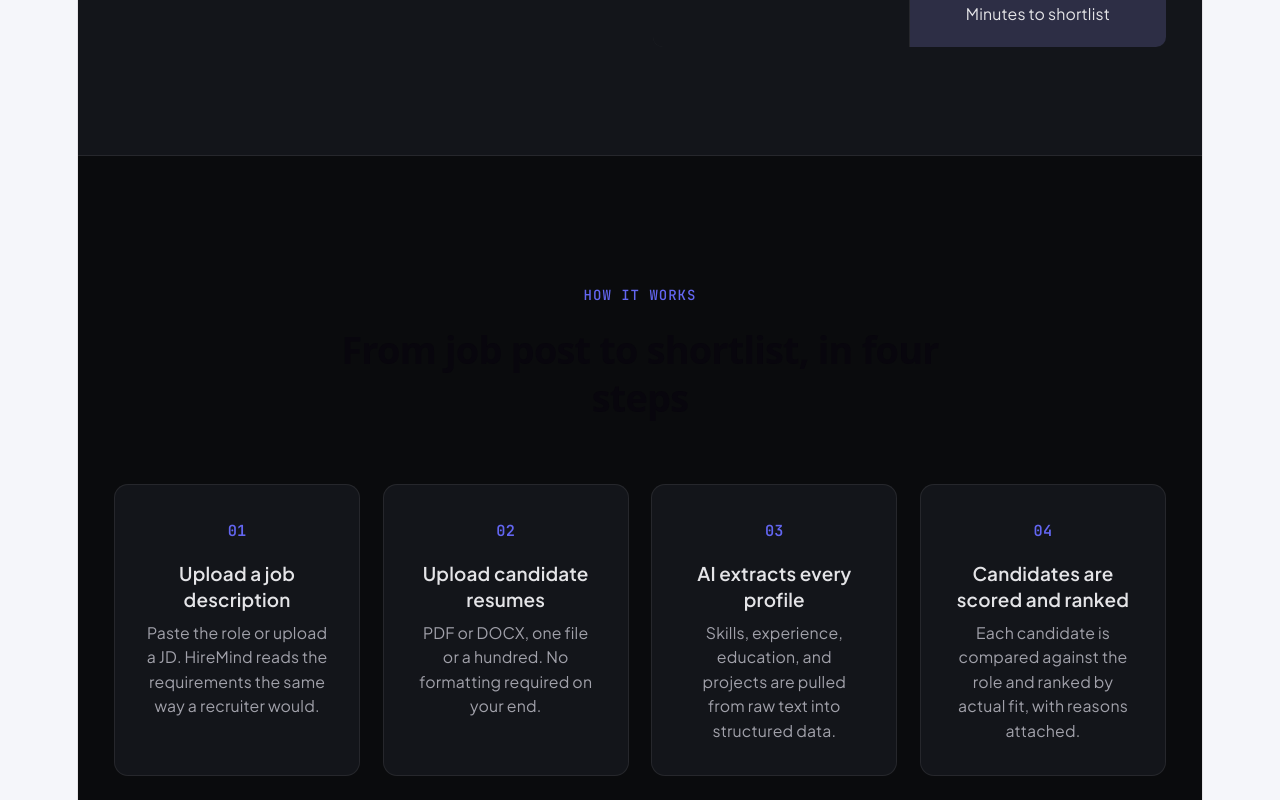
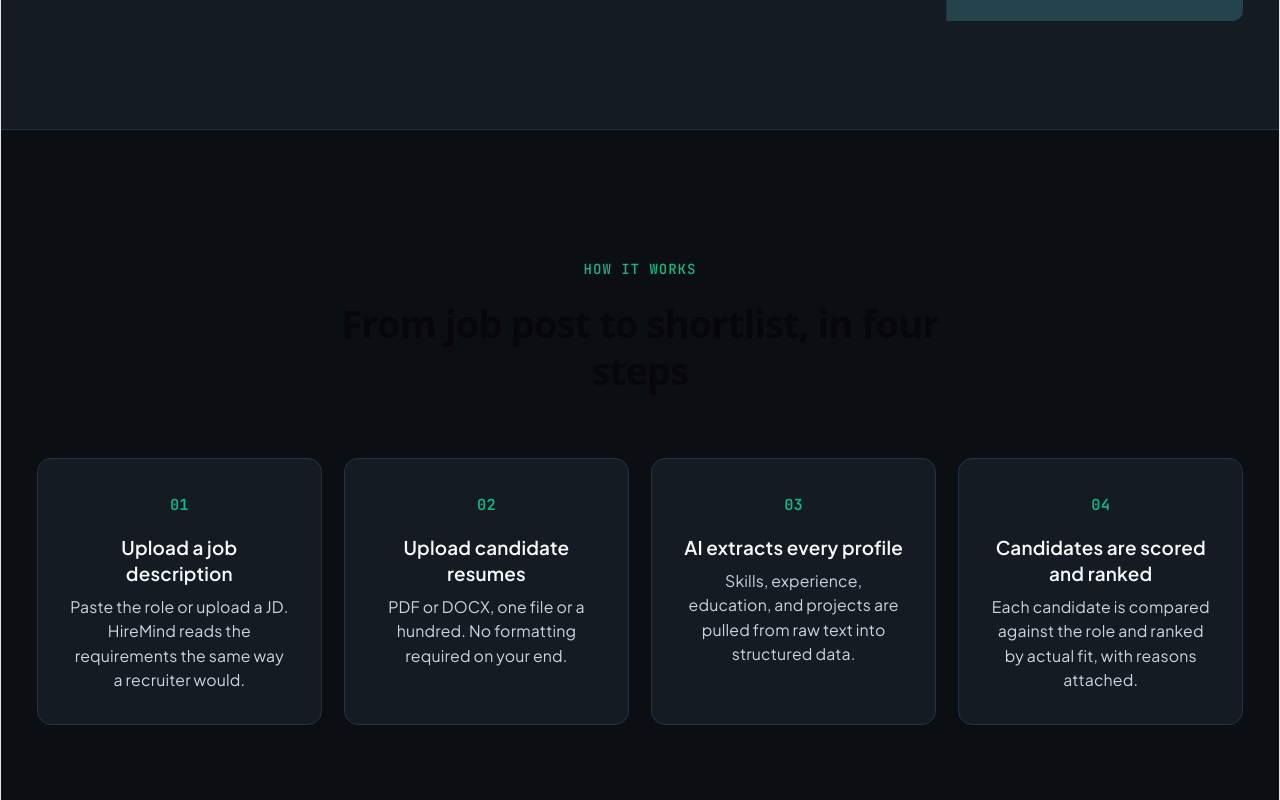
Before and after one commit to prathamparmar1/HireMind, a React (Vite) app in the folder frontend/: page / in a window 1280 px wide. Shown: the part 2085-2885 px from the top of the page. Built offline with nearby package versions, Linux system fonts and the light colour scheme.

Commit message:
Updated colors

```diff
--- a/frontend/src/index.css
+++ b/frontend/src/index.css
@@ -55,7 +55,7 @@
 }
 
 #root {
-  width: 1126px;
+  width: 1600px;
   max-width: 100%;
   margin: 0 auto;
   text-align: center;
--- a/frontend/src/pages/Landing.css
+++ b/frontend/src/pages/Landing.css
@@ -1,20 +1,24 @@
 @import url('https://fonts.googleapis.com/css2?family=Plus+Jakarta+Sans:wght@400;500;600;700;800&family=JetBrains+Mono:wght@400;500;600&display=swap');
+.landing {
+--bg: #0B0F14;
+--surface: #151B23;
+--surface-2: #1B2430;
 
-.landing {
-  --bg: #0A0B0D;
-  --surface: #13151A;
-  --surface-2: #1C1F26;
-  --border: rgba(255,255,255,0.08);
-  --border-strong: rgba(255,255,255,0.14);
-  --signal: #6366F1;
-  --signal-soft: rgba(99,102,241,0.12);
-  --high: #22C55E;
-  --high-soft: rgba(34,197,94,0.12);
-  --mid: #EAB308;
-  --mid-soft: rgba(234,179,8,0.12);
-  --text: #E4E4E7;
-  --text-dim: #A1A1AA;
-  --text-muted: #71717A;
+--border: #273244;
+--border-strong: #334155;
+
+--signal: #10B981;
+--signal-soft: rgba(16,185,129,0.12);
+
+--high: #10B981;
+--high-soft: rgba(16,185,129,0.12);
+
+--mid: #F59E0B;
+--mid-soft: rgba(245,158,11,0.12);
+
+--text: #F8FAFC;
+--text-dim: #CBD5E1;
+--text-muted: #94A3B8;
 
   background: var(--bg);
   color: var(--text);
```
